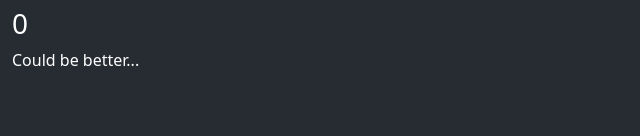
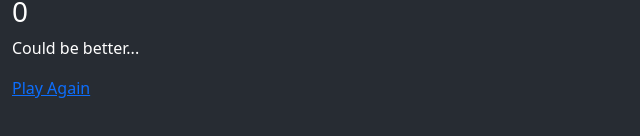
Before and after one commit to garciaagui/trivia-react-redux, a React (Create React App) app: page /feedback in a window 1280 px wide. Shown: the part 548-684 px from the top of the page, without its empty margins (0-640 px from the left). Built offline with nearby package versions, Linux system fonts and the light colour scheme.

Commit message:
Requisito 15

```diff
--- a/src/pages/Feedback.jsx
+++ b/src/pages/Feedback.jsx
@@ -1,6 +1,7 @@
 import React from 'react';
 import PropTypes from 'prop-types';
 import { connect } from 'react-redux';
+import { Link } from 'react-router-dom';
 import Header from '../Components/Header';
 
 class Feedback extends React.Component {
@@ -21,6 +22,9 @@ class Feedback extends React.Component {
         <h3 data-testid="feedback-total-score">{ score }</h3>
         <h3 data-testid="feedback-total-question">{ assertions }</h3>
         <p data-testid="feedback-text">{this.feedbackText()}</p>
+        <Link to="/" type="button" data-testid="btn-play-again">
+          Play Again
+        </Link>
       </div>
     );
   }
```
